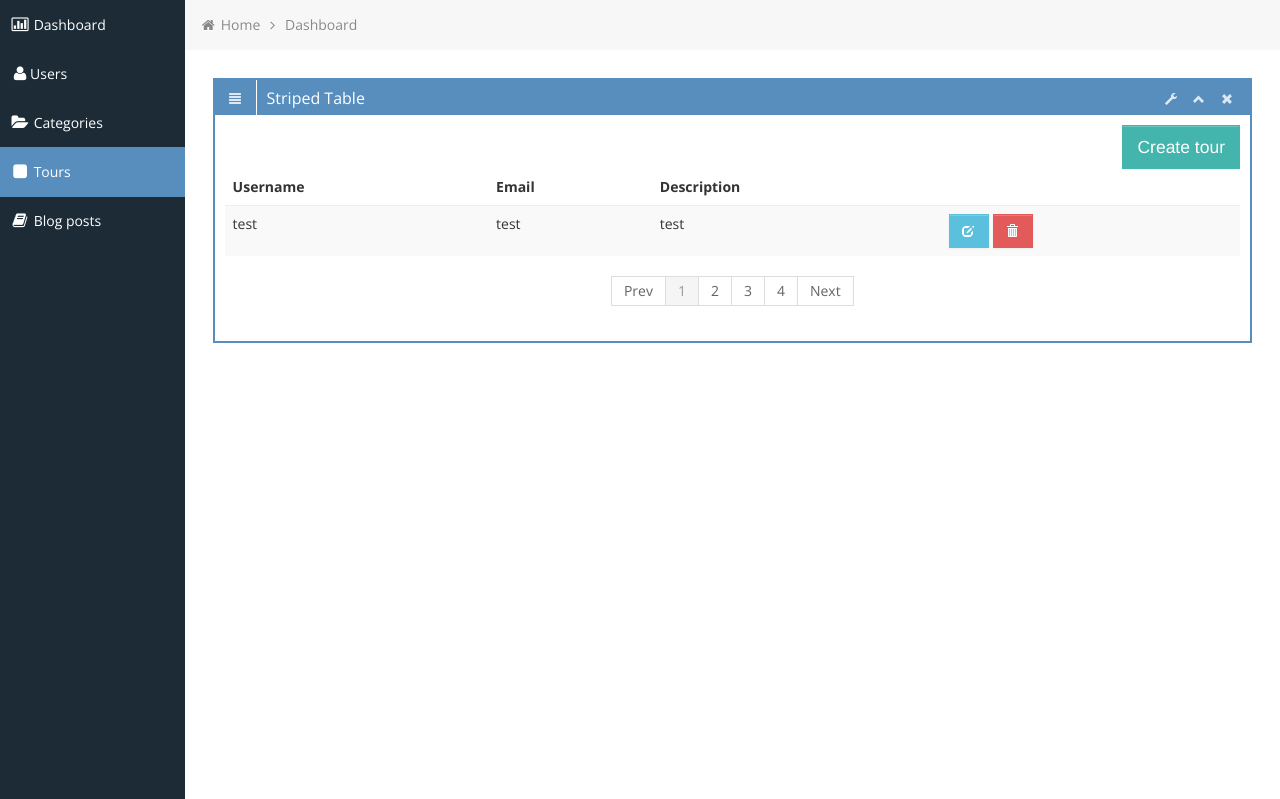
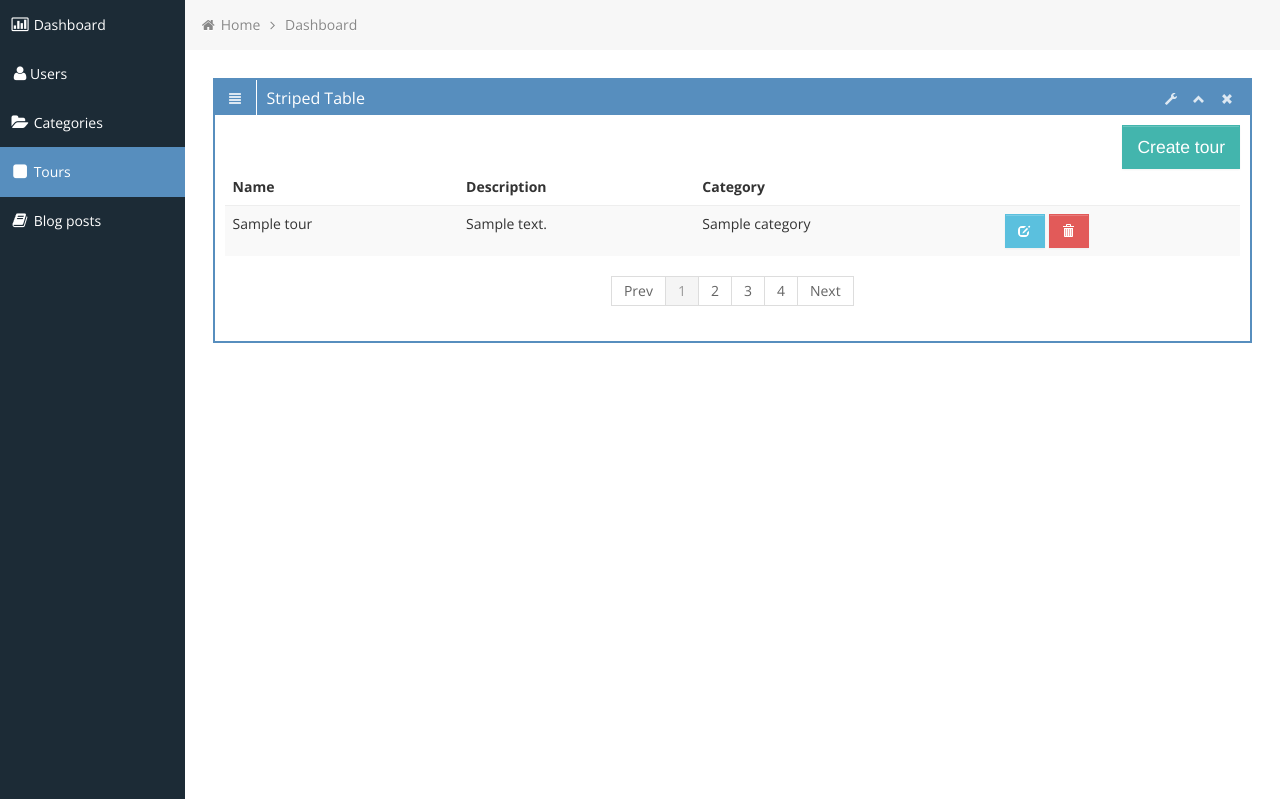
Before and after one commit to dbcdeathdreamer/SoftAcad, a PHP site: page /tours.php in a window 1280 px wide. Shown: the part 51-850 px from the top of the page. Run offline with PHP 8.4, Linux system fonts and the light colour scheme; the visitor is signed in with stand-in values (Sample User, id 1); tables that the repository leaves empty hold one stand-in row (values such as "Sample post").

```diff
--- a/admin/function.php
+++ b/admin/function.php
@@ -86,4 +86,25 @@ function deleteUser($id)
 
 }
 
+function getToursWithCategories()
+{
+    global $connection;
+
+    $result = mysqli_query($connection, "
+        SELECT
+            t.image ,t.id as tours_id, t.description as tour_description,  t.name as tour_name,
+            c.name as category_name, c.description, c.id
+            FROM tours as t
+            LEFT JOIN categories as c ON c.id = t.category_id
+    ");
+
+
+    $array = array();
+    while ($row = mysqli_fetch_assoc($result)) {
+        $array[] = $row;
+    }
+
+    return $array;
+}
+
 ?>
--- a/admin/tours.php
+++ b/admin/tours.php
@@ -16,7 +16,10 @@ require_once('common/sidebar.php');
         <li><a href="#">Dashboard</a></li>
     </ul>
 
+<?php
+$tours = getToursWithCategories();
 
+?>
     <div class="row-fluid sortable">
         <div class="box span12">
             <div class="box-header">
@@ -32,16 +35,17 @@ require_once('common/sidebar.php');
                 <table class="table table-striped">
                     <thead>
                     <tr>
-                        <th>Username</th>
-                        <th>Email</th>
+                        <th>Name</th>
                         <th>Description</th>
+                        <th>Category</th>
                     </tr>
                     </thead>
                     <tbody>
+                    <?php foreach($tours as $tour): ?>
                         <tr>
-                        <td>test</td>
-                        <td class="center">test</td>
-                        <td class="center">test</td>
+                            <td><?php echo $tour['tour_name']; ?></td>
+                            <td class="center"><?php echo $tour['tour_description']; ?></td>
+                            <td class="center"><?php echo $tour['category_name']; ?></td>
                             <td class="center">
                                 <a class="btn btn-info" href="#">
                                     <i class="halflings-icon white edit"></i>
@@ -51,6 +55,7 @@ require_once('common/sidebar.php');
                                 </a>
                             </td>
                         </tr>
+                    <?php endforeach; ?>
                     </tbody>
                 </table>
                 <div class="pagination pagination-centered">
```
Lines whose indentation alone changed are shown as unchanged.
